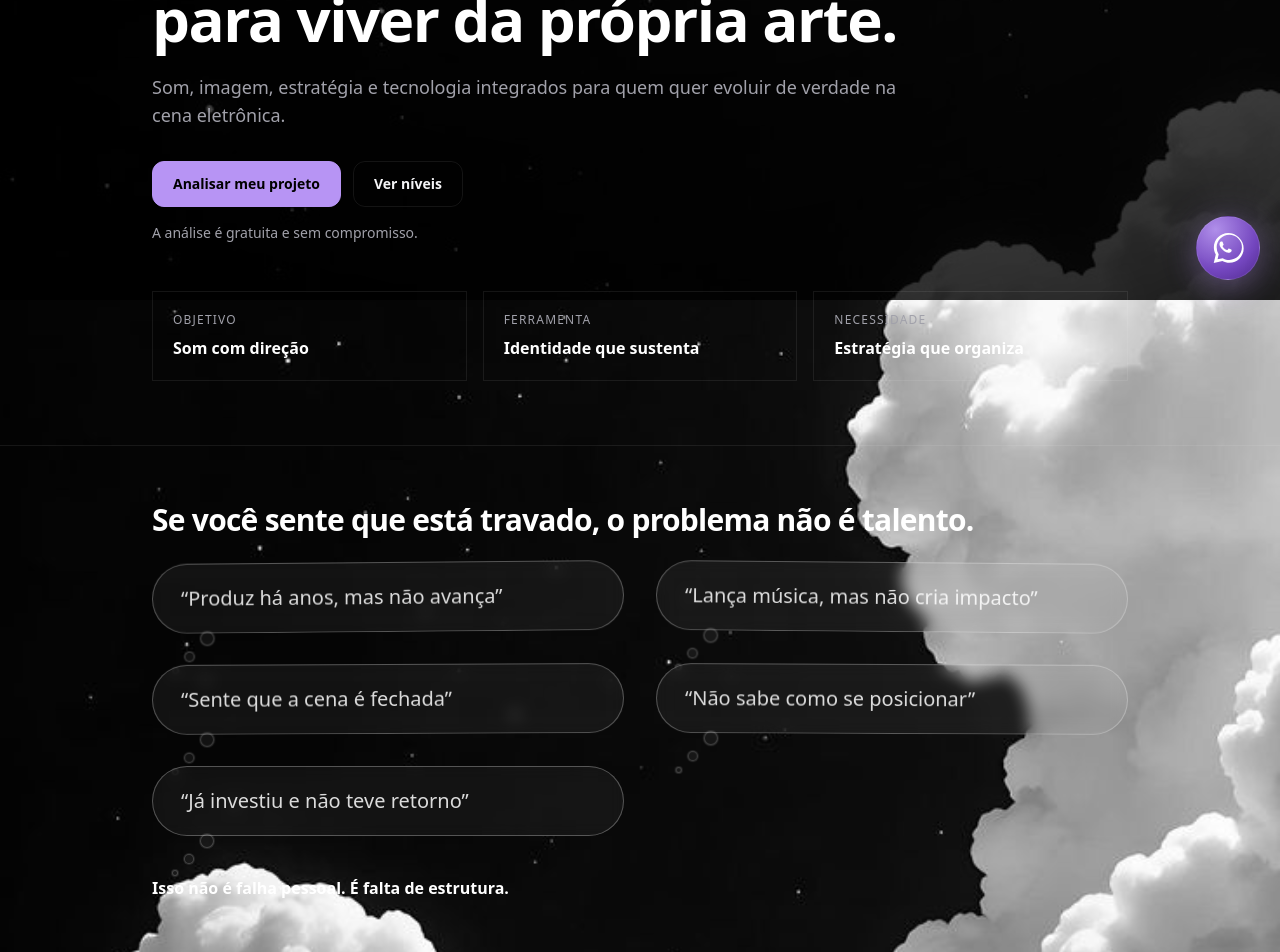
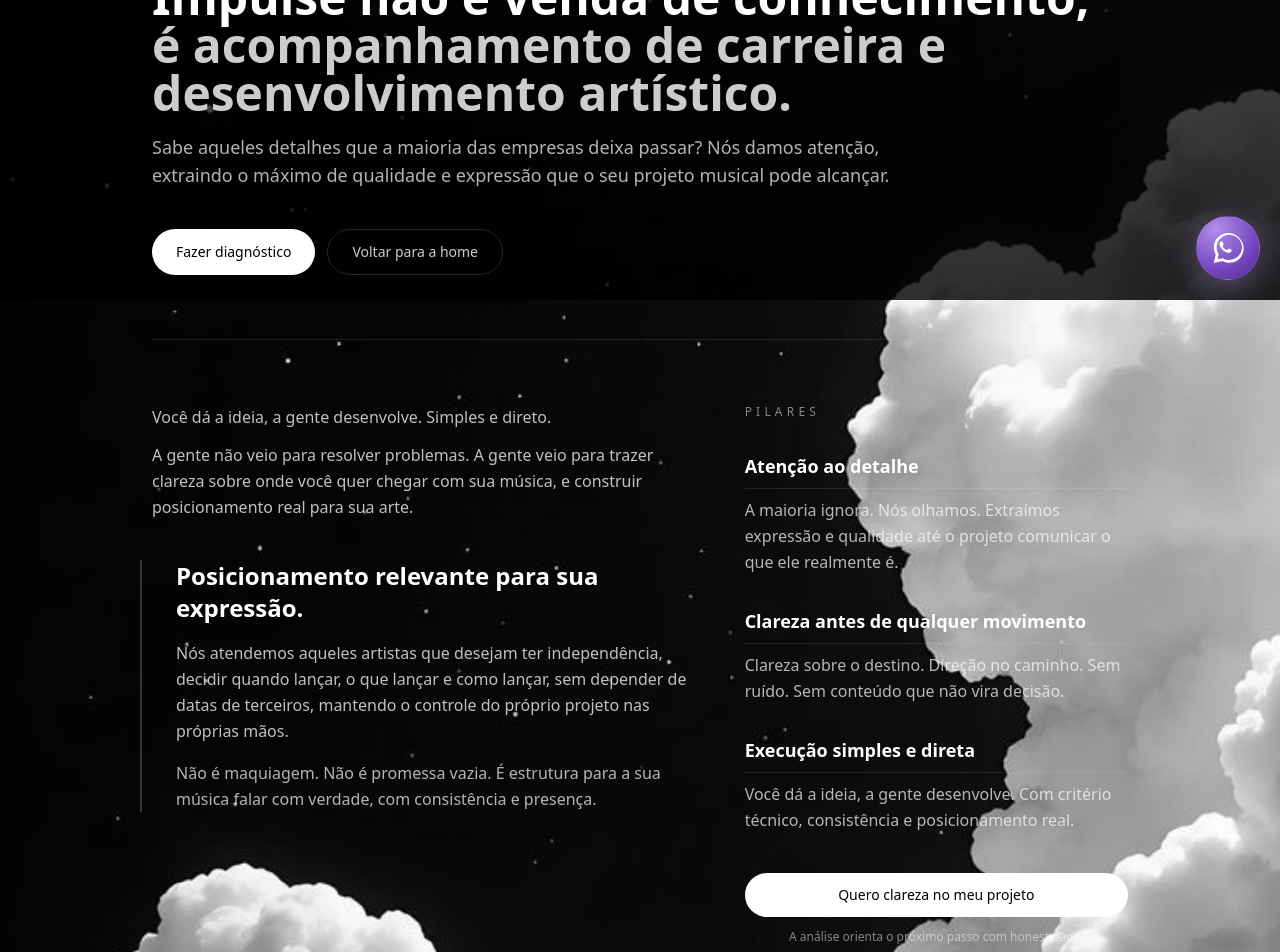
Before and after one commit to archangel777IA/impulse, a Next.js app: page / in a window 1280 px wide. Shown: the part 500-1452 px from the top of the page. Built offline with nearby package versions, Linux system fonts and the light colour scheme.

Commit message:
Add files via upload

```diff
--- a/src/app/api/lead/route.ts
+++ b/src/app/api/lead/route.ts
@@ -2,6 +2,10 @@ import { NextResponse } from "next/server";
 
 function safe(v: any) {
   return String(v ?? "").trim();
+}
+
+function digitsOnly(v: string) {
+  return v.replace(/\D+/g, "");
 }
 
 function buildMessage(body: any) {
@@ -34,12 +38,13 @@ function buildMessage(body: any) {
     "",
     `Origem: ${origin || "não informada"}`,
     "",
-    "Próximo passo: conversa estratégica."
+    "Próximo passo: conversa estratégica.",
   ].join("\n");
 }
 
 function waLink(phoneWithDDI: string, text: string) {
-  return `https://wa.me/${phoneWithDDI}?text=${encodeURIComponent(text)}`;
+  const phone = digitsOnly(phoneWithDDI);
+  return `https://wa.me/${phone}?text=${encodeURIComponent(text)}`;
 }
 
 export async function POST(req: Request) {
@@ -47,9 +52,11 @@ export async function POST(req: Request) {
     const body = await req.json();
     const message = buildMessage(body);
 
-    const whatsapp = "5511967470576";
+    // ✅ Número correto (pode ser configurado no Vercel)
+    // Formato esperado: 5511997429410
+    const whatsapp = process.env.WHATSAPP_TO || "5511997429410";
+
     const link = waLink(whatsapp, message);
-
     return NextResponse.json({ ok: true, link });
   } catch (error: any) {
     return NextResponse.json(
--- a/src/app/page.tsx
+++ b/src/app/page.tsx
@@ -1,10 +1,145 @@
-import LandingSections from "@/components/LandingSections";
+import Link from "next/link";
 
 export const metadata = {
-  title: "Impulse",
-  description: "Desenvolvimento artístico com estrutura",
+  title: "Sobre | Impulse",
+  description:
+    "Impulse não é venda de conhecimento. É acompanhamento de carreira e desenvolvimento artístico.",
 };
 
-export default function Home() {
-  return <LandingSections />;
+export default function SobrePage() {
+  return (
+    <main className="max-w-5xl mx-auto px-6 py-16 md:py-20">
+      {/* Topo */}
+      <section className="space-y-8">
+        <div className="inline-flex items-center gap-3">
+          <span className="h-2 w-2 rounded-full bg-white/70" />
+          <span className="text-xs tracking-[0.35em] text-white/60">
+            SOBRE A IMPULSE
+          </span>
+        </div>
+
+        <div className="space-y-4">
+          <h1 className="text-3xl md:text-5xl font-semibold leading-tight text-white">
+            Impulse não é venda de conhecimento,
+            <span className="block text-white/80">
+              é acompanhamento de carreira e desenvolvimento artístico.
+            </span>
+          </h1>
+
+          <p className="text-base md:text-lg text-white/70 leading-relaxed max-w-3xl">
+            Sabe aqueles detalhes que a maioria das empresas deixa passar? Nós damos atenção,
+            extraindo o máximo de qualidade e expressão que o seu projeto musical pode alcançar.
+          </p>
+        </div>
+
+        <div className="flex flex-col sm:flex-row gap-3 pt-2">
+          <Link
+            href="/diagnostico?src=sobre"
+            className="inline-flex items-center justify-center rounded-full px-6 py-3 text-sm font-medium text-black bg-white hover:opacity-90 transition"
+          >
+            Fazer diagnóstico
+          </Link>
+
+          <Link
+            href="/"
+            className="inline-flex items-center justify-center rounded-full px-6 py-3 text-sm font-medium border border-white/15 text-white/80 hover:text-white transition"
+          >
+            Voltar para a home
+          </Link>
+        </div>
+      </section>
+
+      {/* Separador */}
+      <div className="my-14 md:my-16 border-t border-white/10" />
+
+      {/* Corpo editorial */}
+      <section className="grid gap-10 md:grid-cols-12">
+        {/* Coluna esquerda */}
+        <div className="md:col-span-7 space-y-10">
+          <div className="space-y-3 text-white/75 leading-relaxed">
+            <p>Você dá a ideia, a gente desenvolve. Simples e direto.</p>
+            <p>
+              A gente não veio para resolver problemas. A gente veio para trazer clareza sobre
+              onde você quer chegar com sua música, e construir posicionamento real para sua arte.
+            </p>
+          </div>
+
+          {/* Destaque editorial */}
+          <div className="relative">
+            <div className="absolute -left-3 top-0 bottom-0 w-[2px] bg-white/20" />
+            <div className="pl-6 space-y-4">
+              <p className="text-xl md:text-2xl font-semibold text-white leading-snug">
+                Posicionamento relevante para sua expressão.
+              </p>
+
+              {/* NOVO TEXTO INSERIDO */}
+              <p className="text-white/75 leading-relaxed">
+                Nós atendemos aqueles artistas que desejam ter independência, decidir quando
+                lançar, o que lançar e como lançar, sem depender de datas de terceiros, mantendo
+                o controle do próprio projeto nas próprias mãos.
+              </p>
+
+              <p className="text-white/70 leading-relaxed">
+                Não é maquiagem. Não é promessa vazia. É estrutura para a sua música falar com
+                verdade, com consistência e presença.
+              </p>
+            </div>
+          </div>
+        </div>
+
+        {/* Coluna direita */}
+        <div className="md:col-span-5 space-y-8">
+          <div className="text-xs tracking-[0.35em] text-white/50">
+            PILARES
+          </div>
+
+          <div className="space-y-8">
+            <div className="space-y-2">
+              <div className="text-white font-semibold text-lg">Atenção ao detalhe</div>
+              <div className="h-[1px] bg-white/10" />
+              <p className="text-white/70 leading-relaxed">
+                A maioria ignora. Nós olhamos. Extraímos expressão e qualidade até o projeto
+                comunicar o que ele realmente é.
+              </p>
+            </div>
+
+            <div className="space-y-2">
+              <div className="text-white font-semibold text-lg">
+                Clareza antes de qualquer movimento
+              </div>
+              <div className="h-[1px] bg-white/10" />
+              <p className="text-white/70 leading-relaxed">
+                Clareza sobre o destino. Direção no caminho. Sem ruído. Sem conteúdo que não vira
+                decisão.
+              </p>
+            </div>
+
+            <div className="space-y-2">
+              <div className="text-white font-semibold text-lg">
+                Execução simples e direta
+              </div>
+              <div className="h-[1px] bg-white/10" />
+              <p className="text-white/70 leading-relaxed">
+                Você dá a ideia, a gente desenvolve. Com critério técnico, consistência e
+                posicionamento real.
+              </p>
+            </div>
+          </div>
+
+          {/* CTA lateral */}
+          <div className="pt-2">
+            <Link
+              href="/diagnostico?src=sobre-bottom"
+              className="inline-flex w-full items-center justify-center rounded-full px-6 py-3 text-sm font-medium text-black bg-white hover:opacity-90 transition"
+            >
+              Quero clareza no meu projeto
+            </Link>
+            <p className="mt-3 text-xs text-white/50 text-center">
+              A análise orienta o próximo passo com honestidade.
+            </p>
+          </div>
+        </div>
+      </section>
+    </main>
+  );
 }
--- a/src/components/DiagnosticForm.tsx
+++ b/src/components/DiagnosticForm.tsx
@@ -102,9 +102,7 @@ export default function DiagnosticForm() {
 
   function canNext(): boolean {
     const v = answers[step.key];
-    // contato é opcional, mas vamos validar no submit
     if (step.key === "contactWhatsapp" || step.key === "contactEmail") return true;
-
     if (!v || String(v).trim().length === 0) return false;
     return true;
   }
@@ -113,12 +111,16 @@ export default function DiagnosticForm() {
     setLoading(true);
     setErr(null);
 
+    // ✅ Pré-abre a aba para não ser bloqueado por popup blocker
+    const preOpened = window.open("about:blank", "_blank", "noopener,noreferrer");
+
     try {
       const hasWhatsapp = String(answers.contactWhatsapp ?? "").trim().length > 0;
       const hasEmail = String(answers.contactEmail ?? "").trim().length > 0;
 
       if (!hasWhatsapp && !hasEmail) {
         setErr("Informe WhatsApp ou e-mail para contato.");
+        if (preOpened) preOpened.close();
         setLoading(false);
         return;
       }
@@ -148,9 +150,17 @@ export default function DiagnosticForm() {
         throw new Error("Não foi possível gerar o link do WhatsApp.");
       }
 
-      window.open(data.link, "_blank", "noopener,noreferrer");
+      // ✅ Se abriu aba, joga o link nela. Se não, usa a mesma aba.
+      if (preOpened) {
+        preOpened.location.href = data.link;
+      } else {
+        window.location.href = data.link;
+      }
+
+      // ✅ Leva para o obrigado (em paralelo ao WhatsApp em nova aba)
       window.location.href = "/obrigado";
     } catch (e: any) {
+      if (preOpened) preOpened.close();
       setErr(e?.message ?? "Falha ao enviar. Tente novamente.");
     } finally {
       setLoading(false);
```
